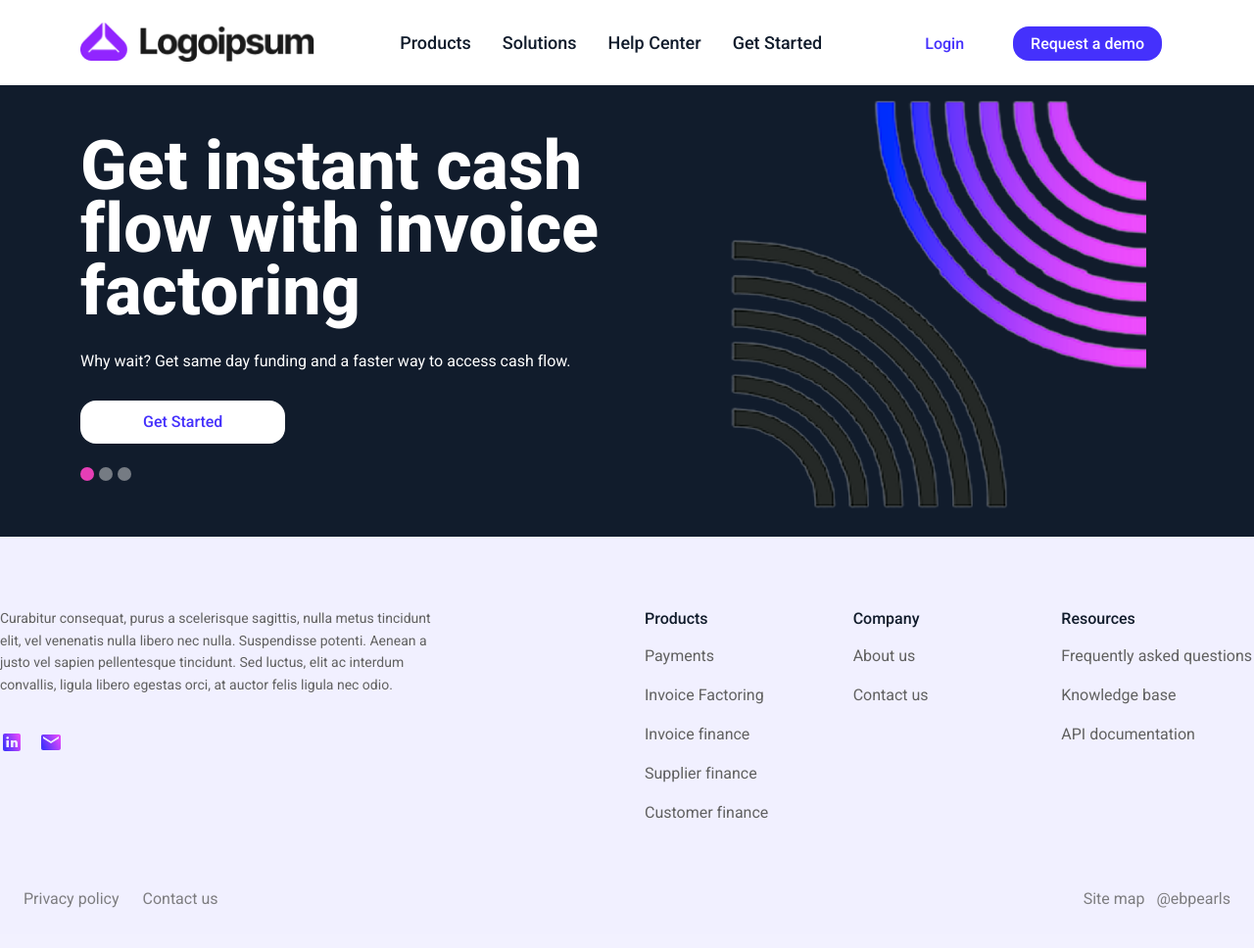
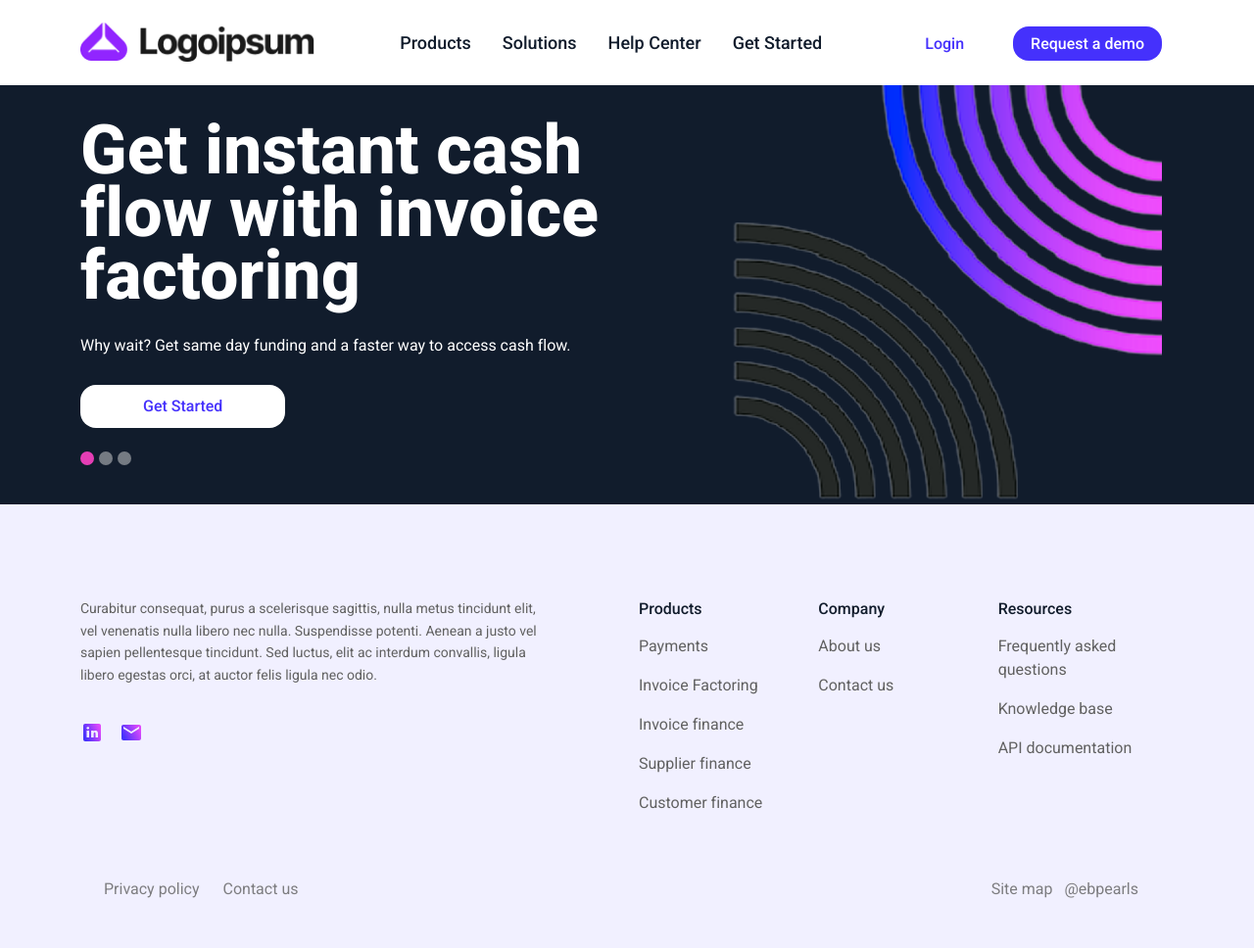
Before and after one commit to sushilbhatta/Eb-Pearl-Assignment, a PHP site: template templates/hero-section.php in a window 1280 px wide. Shown: the whole page at 98% size. Before the commit the page ends 927 px from the top, so only its background shows below. Run offline with PHP 8.4, Linux system fonts and the light colour scheme; the template is opened without the code that fills it, so the values that code supplies are empty.

Commit message:
refactor

```diff
--- a/static/css/main.css
+++ b/static/css/main.css
@@ -9,7 +9,6 @@
     gap: 6.8125rem;
     align-items: center;
     padding: 1.4375rem 2rem 1.5rem 2rem;
-    /* background-image:; */
     position: relative;
 
 }
@@ -20,6 +19,7 @@
     gap: 1.5rem;
     align-items: start;
     justify-items: start;
+    margin: 1rem 0;
 }
 
 .hero-content h1 {
@@ -56,47 +56,38 @@
 
 .hero-img__container {
     display: none;
-    /* min-width: 390px; */
+    width: 100%;
     height: 100%;
-    width: 100%;
-    position: relative;
-    overflow: hidden;
-    margin: 0 1rem;
 }
 
 .slider {
     display: flex;
-    width: 300%;
-    height: 100%;
     transition: transform 0.5s ease-in-out;
 }
 
 
 .slide {
     width: 100%;
-    height: 100%;
-    object-fit: cover;
+    display: none;
+
 }
 
-
-.hero-img__container img {
-    height: 100%;
-    width: 100%;
+.hero__image.active {
+    display: block;
 }
 
 @media (min-width: 48rem) {
     #hero {
         background: var(--clr-neutral-900);
-
         justify-content: space-between;
         align-items: center;
-        padding: 1.4375rem 5.875rem 1.5rem 5.125rem;
+        padding: 0 5.875rem 0 5.125rem !important;
     }
 
     .hero-img__container {
-        display: flex;
-        height: 100%;
-        width: 100%;
+        display: block;
+        /* max-width: 80%; */
+        overflow: hidden;
     }
 
 }
@@ -483,6 +474,11 @@ textarea.form-control {
     width: fit-content;
     padding: 0.625rem 4rem;
     cursor: pointer;
+
+}
+
+.submit-btn:hover {
+    opacity: 60%;
 }
 
 .error-message {
--- a/static/css/shared.css
+++ b/static/css/shared.css
@@ -398,13 +398,14 @@ main {
 .footer-container {
     max-width: 1401px;
     margin: 0 auto;
-    /* padding: 0 24px; */
+    padding: 1.4375rem 2rem 1.5rem 2rem;
 }
 
 .footer-main {
+    grid-template-columns: 1fr;
+    gap: 2rem;
     display: grid;
-    grid-template-columns: 1fr 1fr;
-    gap: 36px;
+
     margin-bottom: 1.5rem;
 }
 
@@ -432,8 +433,9 @@ main {
 
 .footer-nav__container {
     display: grid;
-    grid-template-columns: 1fr 1fr 1fr;
+    grid-template-columns: 1fr 1fr;
     gap: 1rem;
+
 }
 
 
@@ -486,7 +488,7 @@ main {
     text-decoration: none;
 }
 
-@media (max-width: 768px) {
+@media (min-width: 48rem) {
     .footer-container {
         padding: 1.4375rem 5.875rem 1.5rem 5.125rem;
     }
@@ -496,14 +498,15 @@ main {
     }
 
     .footer-main {
-        grid-template-columns: 1fr;
-        gap: 2rem;
+
+        grid-template-columns: 1fr 1fr;
+        gap: 36px;
     }
 
 
     .footer-nav__container {
         display: grid;
-        grid-template-columns: 1fr 1fr;
+        grid-template-columns: 1fr 1fr 1fr;
         gap: 1rem;
     }
 }
--- a/templates/hero-section.php
+++ b/templates/hero-section.php
@@ -15,8 +15,8 @@
     <div class="hero-img__container">
         <div class="slider">
             <img src="images/hero.png" alt="Hero Image 1" class="hero__image slide" data-index="0">
-            <img src="images/hero.png" alt="Hero Image 2" class="hero__image slide" data-index="1">
-            <img src="images/hero.png" alt="Hero Image 3" class="hero__image slide" data-index="2">
+            <img src="https://picsum.photos/id/1/523/523" alt="Hero Image 2" class="hero__image slide" data-index="1">
+            <img src="https://picsum.photos/id/2/523/523" alt="Hero Image 3" class="hero__image slide" data-index="2">
         </div>
     </div>
 </section>
```
Also changed, not shown: controllers/contact-ajax.php (+4 -7 lines), static/js/hero-slider.js (+15 -18 lines).
